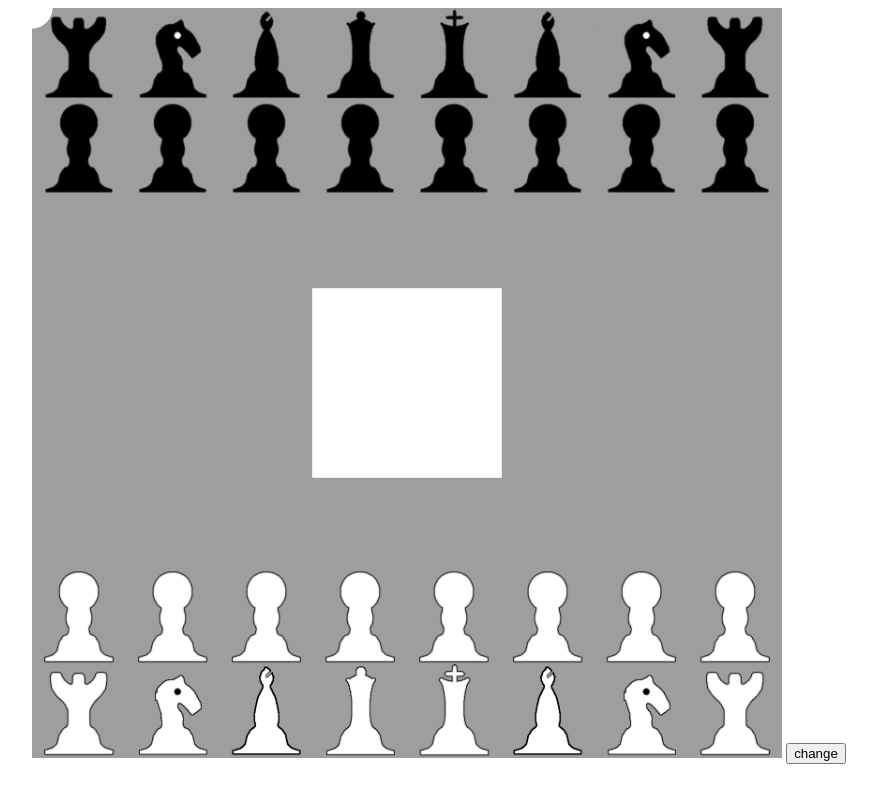
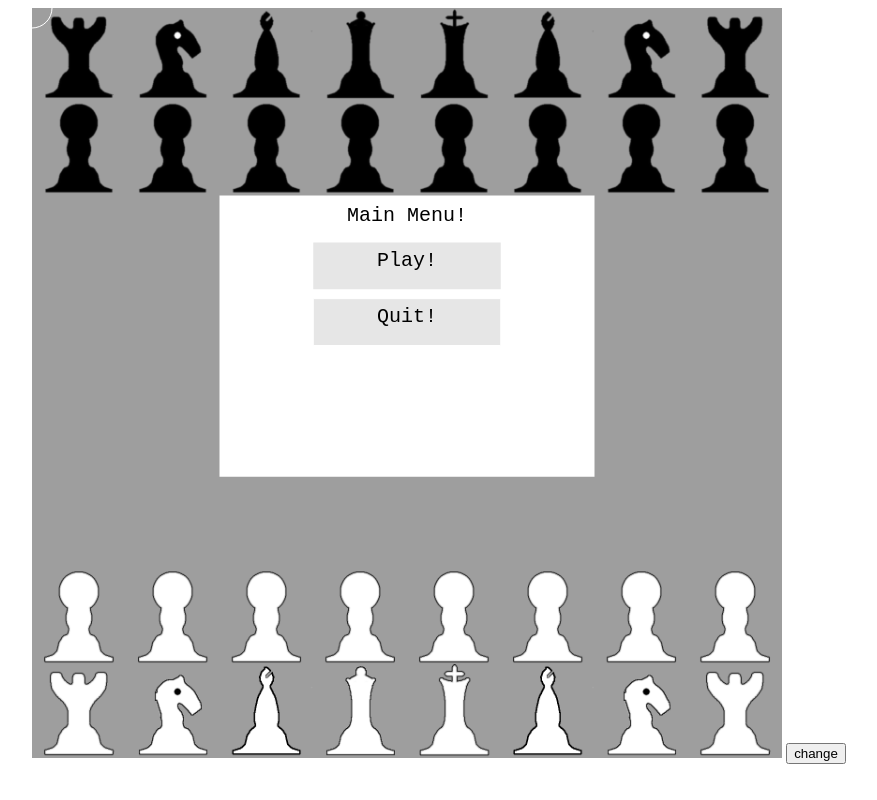
Before and after one commit to jdonszelmann/chjess, a plain HTML site: page index.html in a window 1280 px wide. Shown: the whole page, without its empty margins (201-1078 px from the left). Drawn offline with Linux system fonts and the light colour scheme.

Commit message:
Added a system to make menus and clickable buttons. With this i made our first main Menu :)
Signed-off-by: Twan Borst <battlefield3pc5@gmail.com>

```diff
--- a/Button.js
+++ b/Button.js
@@ -1,17 +1,21 @@
 class Button {
-    constructor (x, y, w, h, text){
-        this.x = x -1;
-        this.y = y -1;
-        this.w = w;
-        this.h = h;
+    constructor (x, y, w, h, text, click) {
+        this.x = (x - 1) * gamestate.cellwidth;
+        this.y = (y - 1) * gamestate.cellwidth;
+        this.w = w * gamestate.cellwidth;
+        this.h = h * gamestate.cellwidth;
         this.text = text;
+        this.clicked = click;
     }
+
     draw(){
-        fill(255);
+        context.beginPath();
+        fill(230,230,230,1);
         update();
         stroke(255);
         strokeWidth(2);
-        rect(this.x*gamestate.cellwidth, this.y*gamestate.cellwidth, this.w*gamestate.cellwidth, this.h*gamestate.cellwidth);
+        rect(this.x, this.y, this.w, this.h);
+        fill(0);
+        writeText(this.x + (this.w/2), this.y+(this.h/2), this.text, this.w);
     }
 }
-let TestButton = new Button(4,4,2,2, "Test");
--- a/Menu/Menu.js
+++ b/Menu/Menu.js
@@ -1,10 +1,34 @@
 class Menu{
-    constructor(x,y,w,h,text){
+    constructor(name, x,y,w,h,text){
         gamestate.paused = true;
+        this.name = name;
+        this.x = (x -1);
+        this.y = (y -1);
+        this.w = w*gamestate.cellwidth;
+        this.h = h*gamestate.cellwidth;
+        this.text = text;
+        this.buttons = new Object();
+        activemenus.active[name] = this;
     }
-    addButton(name, x , y, w, h, text){
-        new Button(x, y, w, h, text);
+    addButton(name, x , y, w, h, text, click){
+        this.buttons[name] = new Button(x+this.x, y+this.y, w, h, text, click);
+    }
+    draw(){
+        context.beginPath();
+        fill(255);
+        update();
+        noStroke();
+        rect(this.x*gamestate.cellwidth, this.y*gamestate.cellwidth, this.w, this.h);
+        fill(0);
+        writeText(this.x*gamestate.cellwidth + (this.w/2), this.y*gamestate.cellwidth+25, this.text, this.w);
+        for(let button in this.buttons){
+            this.buttons[button].draw();
+        }
+    }
+    close(){
+        delete activemenus.active[this.name];
+        if(Object.keys(activemenus.active).length === 0){
+            gamestate.paused = false;
+        }
     }
 }
-let mainMenu = new Menu();
-mainMenu.addButton("play", )
--- a/Menu/activeMenus.js
+++ b/Menu/activeMenus.js
@@ -0,0 +1,20 @@
+class activeMenus{
+    constructor(){
+        this.active = new Object();
+    }
+    draw(){
+        for(let menu in this.active){
+            this.active[menu].draw();
+        }
+    }
+    checkForButtons(x, y){
+        for(let menu in this.active){
+            for(let _button in this.active[menu].buttons){
+                let button = this.active[menu].buttons[_button];
+                if(button.x<x && button.x+button.w>x && button.y < y && button.y+button.h > y){
+                    button.clicked();
+                }
+            }
+        }
+    }
+}
--- a/Mouse.js
+++ b/Mouse.js
@@ -26,6 +26,7 @@ class Mouse {
     drawSelectedSquare(){
         if(this.selectedX != -1 && this.selectedY != -1){
             let squareSize = gamestate.cellwidth;
+            context.beginPath();
             if(gamestate.playerblack){
                 stroke(0);
             }else{
@@ -35,7 +36,6 @@ class Mouse {
             update();
             strokeWidth(5);
             rect(this.selectedX*squareSize, this.selectedY*squareSize, squareSize);
-            strokeWidth(10);
         }
     }
 
@@ -45,11 +45,15 @@ class Mouse {
     }
 
     detect (){
-        let squareSize = gamestate.cellwidth;
-        this.selectSquare(
-            Math.floor(this.x/squareSize),
-            Math.floor(this.y/squareSize)
-        );
+
+        if(gamestate.paused){
+            activemenus.checkForButtons(this.x,this.y);
+        } else {
+            this.selectSquare(
+                Math.floor(this.x/gamestate.cellwidth),
+                Math.floor(this.y/gamestate.cellwidth)
+            );
+        }
     }
 }
 
--- a/gamestate.js
+++ b/gamestate.js
@@ -3,6 +3,7 @@
 let gamestate = {
 	playerblack:false,
 	cellwidth:undefined,
+	paused: false,
 }
 
 
--- a/graphics.js
+++ b/graphics.js
@@ -116,12 +116,20 @@ function blit(x,y,w,h,img){
 	context.drawImage(img, x, y, w, h);
 }
 
+//Put text on screen
+function writeText(x,y, text, max=canvas.width){
+	context.font = "20px monospace";
+	context.textAlign = "center";
+	context.fillText(text, x, y, max);
+}
+
 //detect everything is loaded
 window.onload = function(){
+	setup();
 	restoredefaults();
 	eventloop();
 }
 
 
 //start setup asap
-setup();
+//setup();
--- a/index.html
+++ b/index.html
@@ -18,6 +18,8 @@
 	<script src="gameboard.js"></script>
 	<script src="chesspiece.js"></script>
 	<script src="Button.js"></script>
+	<script src="Menu/Menu.js"></script>
+	<script src="Menu/activeMenus.js"></script>
 
 
 </html>
--- a/main.js
+++ b/main.js
@@ -1,7 +1,8 @@
 
 
 let chessboard;
-
+let mainMenu;
+let activemenus;
 window.onresize = function(){
 	canvas.width = window.innerHeight-50;
 	canvas.height = canvas.width;
@@ -34,8 +35,22 @@ function setup(){
         MouseInput.y = evt.clientY - canvas.offsetTop;
     });
 	canvas.addEventListener("click", function (){
-		MouseInput.detect()
+		MouseInput.detect();
     });
+
+	activemenus = new activeMenus();
+    mainMenu = new Menu("mainMenu", 3,3,4,3, "Main Menu!");
+    mainMenu.addButton("play", 2, 1.5,2,0.5, "Play!", function(){
+    	mainMenu.close();
+	});
+    mainMenu.addButton("quit", 2, 2.1, 2, 0.5, "Quit!", function(){
+    	//alert("Quiting is for losers!");
+		if(confirm("You sure you want to quit? (Quiting is for losers :P)")){
+			//Cant close this tab, because apparently I didnt create it, so i'll
+			// just redirect them to the urban dictionary of the word rage quit
+            open("https://www.urbandictionary.com/define.php?term=ragequit", '_self');
+    	}
+	});
 }
 
 function draw(){
@@ -58,7 +73,7 @@ function draw(){
 	gameboard.get().draw()
 
 
-	TestButton.draw();
+	activemenus.draw();
     MouseInput.draw();
 
 }
```
